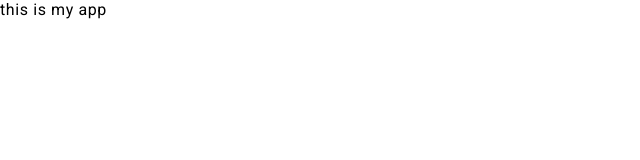
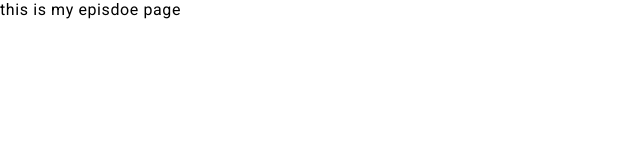
Before and after one commit to yanalalmer/tvmaze-powerpuff-girls, a React (Create React App) app: page /season/1/episode/1 in a window 1280 px wide. Shown: the top 160 px of the page, without its empty margins (0-640 px from the left). Built offline with nearby package versions, Linux system fonts and the light colour scheme.

Commit message:
added routing and pages

```diff
--- a/src/App.js
+++ b/src/App.js
@@ -2,9 +2,12 @@ import React from "react";
 // tools
 import { Helmet } from 'react-helmet'
 import { ThemeProvider } from "styled-components";
+import { Route, Routes } from "react-router";
 // styles
 import { GlobalStyles } from "./styles/globalStyles";
 import { lightTheme, darkTheme } from './styles/theme'
+// pages
+import { HomePage, EpisodePage } from './pages'
 
 function App() {
   const currentTheme = 'light' ? lightTheme : darkTheme
@@ -13,12 +16,15 @@ function App() {
       <ThemeProvider theme={currentTheme}>
         <GlobalStyles />
           <Helmet>
-              <title>The Powerpuff Girls</title>
-              <link rel="preconnect" href="https://fonts.googleapis.com" />
-              <link rel="preconnect" href="https://fonts.gstatic.com" crossorigin />
-              <link href="https://fonts.googleapis.com/css2?family=Roboto:ital,wght@0,100;0,300;0,400;0,500;0,700;0,900;1,100;1,300;1,400;1,500;1,700;1,900&display=swap" rel="stylesheet" />
+            <title>The Powerpuff Girls</title>
+            <link rel="preconnect" href="https://fonts.googleapis.com" />
+            <link rel="preconnect" href="https://fonts.gstatic.com" crossorigin />
+            <link href="https://fonts.googleapis.com/css2?family=Roboto:ital,wght@0,100;0,300;0,400;0,500;0,700;0,900;1,100;1,300;1,400;1,500;1,700;1,900&display=swap" rel="stylesheet" />
           </Helmet>
-          this is my app
+          <Routes>
+            <Route exact path='/' element={<HomePage />} />
+            <Route path='/season/:season/episode/:number' element={<EpisodePage />} />
+          </Routes>
       </ThemeProvider>
     </>
   );
--- a/src/index.js
+++ b/src/index.js
@@ -1,10 +1,13 @@
 import React from 'react';
 import ReactDOM from 'react-dom';
 import App from './App';
+import { BrowserRouter as Router } from 'react-router-dom';
 
 ReactDOM.render(
   <React.StrictMode>
-    <App />
+    <Router>
+      <App />
+    </Router>
   </React.StrictMode>,
   document.getElementById('root')
 );
--- /dev/null
+++ b/src/pages/EpisodePage.jsx
@@ -0,0 +1,11 @@
+import React from 'react';
+
+const EpisodePage = () => {
+  return (
+    <>
+        this is my episdoe page
+    </>
+  )
+};
+
+export default EpisodePage;
--- /dev/null
+++ b/src/pages/HomePage.jsx
@@ -0,0 +1,11 @@
+import React from 'react';
+
+const HomePage = () => {
+  return (
+    <>
+        this is my homepage
+    </>
+  )
+};
+
+export default HomePage;
--- /dev/null
+++ b/src/pages/index.js
@@ -0,0 +1,2 @@
+export { default as HomePage } from './HomePage'
+export { default as EpisodePage } from './EpisodePage'
```
